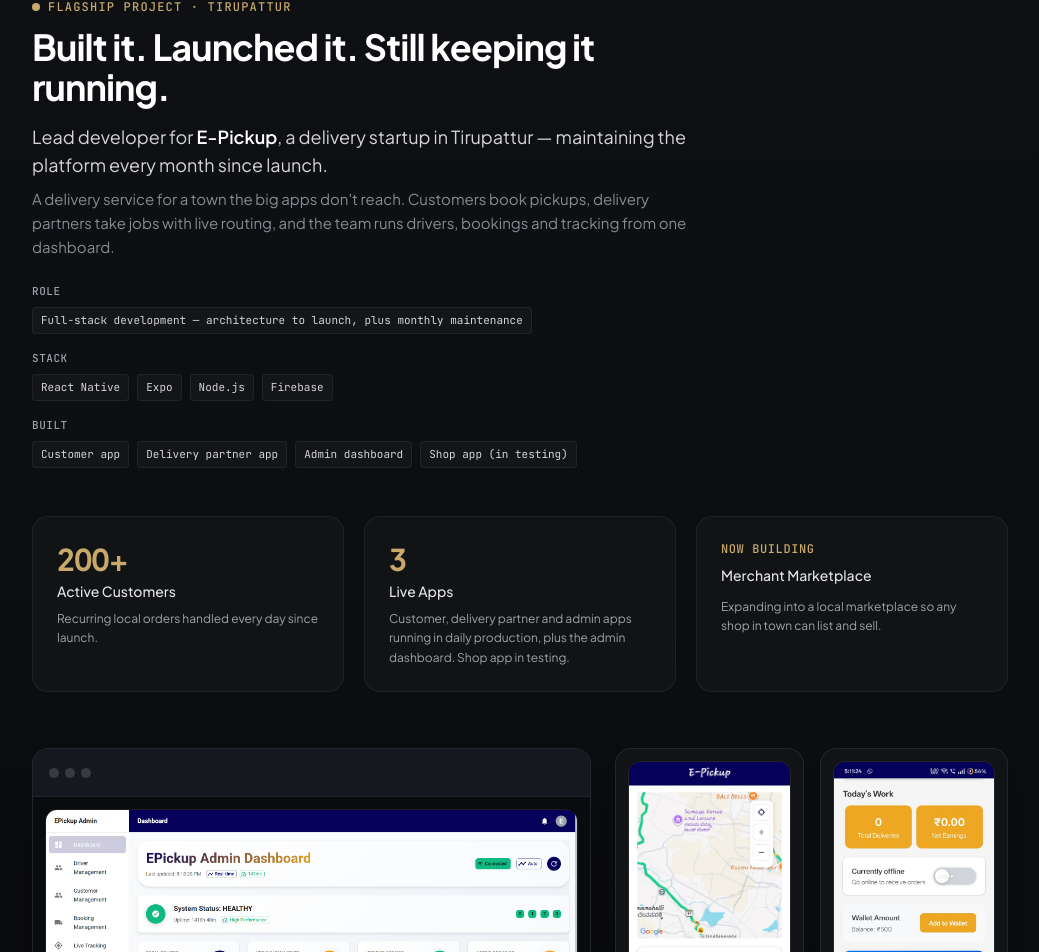
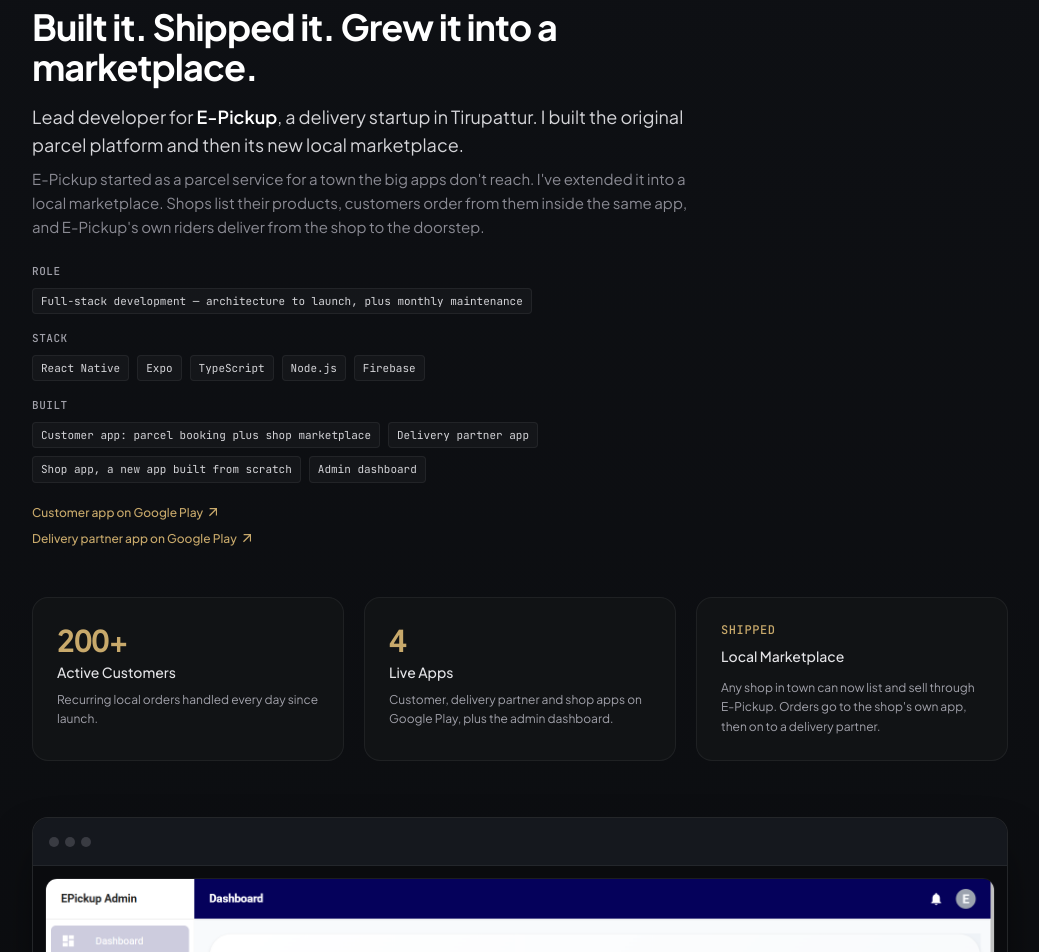
Before and after one commit to Vaigainathan/Portfolio, a Next.js app: page / in a window 1280 px wide. Shown: the part 1807-2759 px from the top of the page, without its empty margins (120-1159 px from the left). Built offline with nearby package versions, Linux system fonts and the light colour scheme.

Commit message:
E-Pickup: add Local Marketplace, shop app, Play links, new testimonial, layout + counter fixes

```diff
--- a/components/sections/EPickup.tsx
+++ b/components/sections/EPickup.tsx
@@ -1,5 +1,6 @@
 import { Card } from "@/components/ui/Card";
 import { DeviceFrame } from "@/components/ui/DeviceFrame";
+import { ArrowUpRight } from "@/components/ui/icons";
 import { SectionLabel } from "@/components/ui/SectionLabel";
 import { TagChip } from "@/components/ui/TagChip";
 import { TestimonialCard } from "@/components/ui/TestimonialCard";
@@ -53,6 +54,24 @@
               </div>
             ))}
           </div>
+
+          {project.links && project.links.length > 0 && (
+            <div className="mt-4 flex flex-col gap-2 pt-1.5">
+              {project.links.map((link) => (
+                <p key={link.href} className="pb-0.5">
+                  <a
+                    href={link.href}
+                    target="_blank"
+                    rel="noopener noreferrer"
+                    className="flex min-h-tap w-fit items-center gap-1.5 text-caption font-medium text-accent-gold xl:min-h-0"
+                  >
+                    {link.label}
+                    <ArrowUpRight size={8.125} />
+                  </a>
+                </p>
+              ))}
+            </div>
+          )}
         </div>
 
         {project.metrics && (
@@ -63,15 +82,18 @@
           </div>
         )}
 
-        <div className="grid grid-cols-1 gap-6 pt-2 xl:grid-cols-12" data-parallax-root>
+        <div className="flex flex-col gap-6 pt-2" data-parallax-root>
           {browser && (
-            <div className="self-start xl:col-span-7" data-parallax="-16">
+            <div className="w-full" data-parallax="-16">
               <Frame image={browser} />
             </div>
           )}
-          <div className="flex gap-4 self-start xl:col-span-5" data-parallax="24">
+          <div
+            className="mx-auto grid w-full max-w-[584px] grid-cols-2 justify-items-center gap-4 md:max-w-[888px] md:grid-cols-3 md:gap-6"
+            data-parallax="24"
+          >
             {phones.map((image) => (
-              <div key={image.src} className="flex min-w-0 flex-1">
+              <div key={image.src} className="w-full max-w-[280px] min-w-0">
                 <Frame image={image} />
               </div>
             ))}
--- a/content/capabilities.ts
+++ b/content/capabilities.ts
@@ -32,7 +32,7 @@
       index: "02",
       icon: "smartphone",
       title: "Mobile apps, from MVP to launch",
-      body: "Most apps stall in the final stretch: login edge cases, notifications that don't arrive, data that drifts out of sync. I've taken a three-app delivery platform through exactly that to live users.",
+      body: "Most apps stall in the final stretch: login edge cases, notifications that don't arrive, data that drifts out of sync. I've taken a four-app delivery platform through exactly that to live users.",
       tags: ["React Native", "Expo", "Android", "Play Store"],
     },
     {
--- a/content/projects.ts
+++ b/content/projects.ts
@@ -15,6 +15,11 @@
   kind: "figure" | "status";
 };
 
+export type ProjectLink = {
+  label: string;
+  href: string;
+};
+
 export type Project = {
   slug: string;
   name: string;
@@ -26,6 +31,7 @@
   stack: string[];
   built?: string[];
   liveUrl?: string;
+  links?: ProjectLink[];
   images: ProjectImage[];
   testimonial?: Testimonial["id"];
   heading?: string;
@@ -45,10 +51,11 @@
     slug: "e-pickup",
     name: "E-Pickup",
     category: "Flagship project · Tirupattur",
-    heading: "Built it. Launched it. Still keeping it running.",
+    heading: "Built it. Shipped it. Grew it into a marketplace.",
     summary:
-      "Lead developer for E-Pickup, a delivery startup in Tirupattur — maintaining the platform every month since launch.",
-    body: "A delivery service for a town the big apps don't reach. Customers book pickups, delivery partners take jobs with live routing, and the team runs drivers, bookings and tracking from one dashboard.",
+      "Lead developer for E-Pickup, a delivery startup in Tirupattur. I built the original parcel platform and then its new local marketplace.",
+    body:
+      "E-Pickup started as a parcel service for a town the big apps don't reach. I've extended it into a local marketplace. Shops list their products, customers order from them inside the same app, and E-Pickup's own riders deliver from the shop to the doorstep.",
     metrics: [
       {
         kind: "figure",
@@ -58,20 +65,35 @@
       },
       {
         kind: "figure",
-        value: "3",
+        value: "4",
         title: "Live Apps",
-        body: "Customer, delivery partner and admin apps running in daily production, plus the admin dashboard. Shop app in testing.",
+        body: "Customer, delivery partner and shop apps on Google Play, plus the admin dashboard.",
       },
       {
         kind: "status",
-        value: "Now building",
-        title: "Merchant Marketplace",
-        body: "Expanding into a local marketplace so any shop in town can list and sell.",
+        value: "Shipped",
+        title: "Local Marketplace",
+        body: "Any shop in town can now list and sell through E-Pickup. Orders go to the shop's own app, then on to a delivery partner.",
       },
     ],
     role: "Full-stack development — architecture to launch, plus monthly maintenance",
-    stack: ["React Native", "Expo", "Node.js", "Firebase"],
-    built: ["Customer app", "Delivery partner app", "Admin dashboard", "Shop app (in testing)"],
+    stack: ["React Native", "Expo", "TypeScript", "Node.js", "Firebase"],
+    built: [
+      "Customer app: parcel booking plus shop marketplace",
+      "Delivery partner app",
+      "Shop app, a new app built from scratch",
+      "Admin dashboard",
+    ],
+    links: [
+      {
+        label: "Customer app on Google Play",
+        href: "https://play.google.com/store/apps/details?id=com.customer.epickup",
+      },
+      {
+        label: "Delivery partner app on Google Play",
+        href: "https://play.google.com/store/apps/details?id=com.driver.epickup",
+      },
+    ],
     images: [
       {
         frame: "browser",
@@ -82,8 +104,14 @@
       {
         frame: "phone",
         src: "/images/epickup-customer.jpg",
-        alt: "Customer app home screen with a map and fields to choose the pickup location, drop-off location and package weight",
-        caption: "Customer app — booking & tracking",
+        alt: "Customer app Shop tab showing local shop categories and a list of shops to order from",
+        caption: "Customer app, shop marketplace",
+      },
+      {
+        frame: "phone",
+        src: "/images/epickup-shop.jpg",
+        alt: "Shop app screen showing incoming marketplace orders for a local shop",
+        caption: "Shop app, order management",
       },
       {
         frame: "phone",
--- a/content/site.ts
+++ b/content/site.ts
@@ -130,10 +130,10 @@
       {
         label: "Fleet scale",
         status: "Live",
-        metric: "3",
+        metric: "4",
         unit: "apps",
         title: "Live Apps",
-        body: "Customer, delivery partner and admin apps running in daily production, plus the admin dashboard. Shop app in testing.",
+        body: "Customer, delivery partner and shop apps on Google Play, plus the admin dashboard.",
       },
       {
         label: "User base",
--- a/content/testimonials.ts
+++ b/content/testimonials.ts
@@ -11,7 +11,7 @@
   {
     id: "bhoopathy-epickup",
     quote:
-      "Vaigainathan built our customer app, driver app and admin dashboard, and has kept everything running since launch. When something breaks, it gets fixed fast. We've now brought him back to build our marketplace upgrade.",
+      "Vaigainathan first built our customer app, driver app and admin dashboard. Now he's turned E-Pickup into a local marketplace, with a new shop app and shops in town selling through our platform. Same as before: on time, and quick to fix anything that comes up.",
     name: "Bhoopathy K",
     title: "E-Pickup",
     approved: true,
```
Also changed, not shown: public/images/epickup-customer.jpg.
